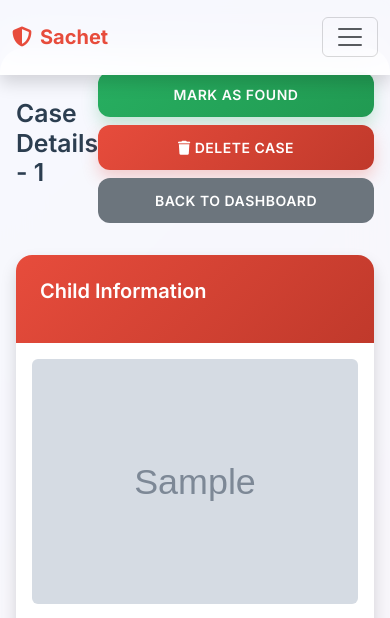
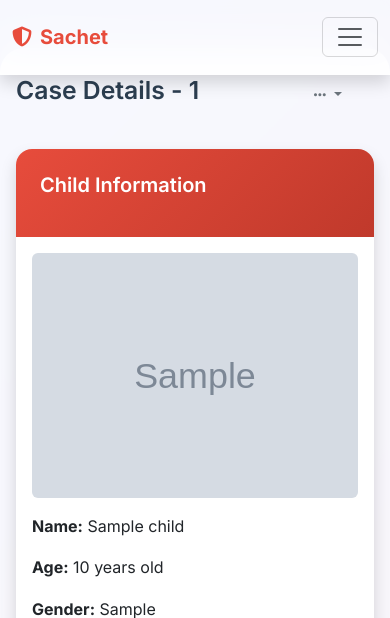
Before and after one commit to Harshil089/Sachet, a Flask app: page /admin/case/1 in a window 390 px wide. Shown: the top 618 px of the page. Run offline with Flask 3, Linux system fonts and the light colour scheme; a user stored in the database is signed in; tables that the repository leaves empty hold one stand-in row (values such as "Sample post"); grey boxes marked "Sample" are stand-in pictures; some libraries are stand-ins or nearby versions.

Commit message:
Refactor admin case detail page for mobile responsiveness
Co-authored-by: mirelip911 <mirelip911@kwifa.com>

```diff
--- a/templates/admin/case_detail.html
+++ b/templates/admin/case_detail.html
@@ -5,17 +5,21 @@
 {% block content %}
 <div class="d-flex justify-content-between align-items-center mb-4">
     <h2>Case Details - {{ child.report_id }}</h2>
-    <div>
-        <!-- ADMIN CONTROLS -->
+    <div class="admin-actions">
+        <!-- Desktop/Tablet: show full buttons -->
+        <div class="d-none d-md-flex align-items-center">
             {% if child.status == 'missing' %}
                 <a href="{{ url_for('update_case_status', report_id=child.report_id, status='found') }}"
-               class="btn btn-success me-2">Mark as Found</a>
+                   class="btn btn-success me-2">
+                    <i class="fas fa-check me-1"></i>Mark as Found
+                </a>
             {% endif %}
             {% if child.status == 'found' %}
                 <a href="{{ url_for('update_case_status', report_id=child.report_id, status='missing') }}"
-               class="btn btn-warning me-2">Mark as Missing Again</a>
+                   class="btn btn-warning me-2">
+                    <i class="fas fa-undo me-1"></i>Mark as Missing Again
+                </a>
             {% endif %}
-        <!-- FIXED DELETE BUTTON -->
             <button type="button"
                     class="btn btn-danger me-2"
                     id="deleteCaseBtn"
@@ -23,7 +27,46 @@
                     data-child-name="{{ child.name }}">
                 <i class="fas fa-trash me-1"></i>Delete Case
             </button>
-        <a href="{{ url_for('admin_dashboard') }}" class="btn btn-secondary">Back to Dashboard</a>
+            <a href="{{ url_for('admin_dashboard') }}" class="btn btn-secondary">
+                <i class="fas fa-arrow-left me-1"></i>Back to Admin
+            </a>
+        </div>
+
+        <!-- Mobile: compact actions dropdown -->
+        <div class="dropdown d-md-none">
+            <button class="btn btn-outline-secondary dropdown-toggle" type="button" id="adminActionsMenu" data-bs-toggle="dropdown" aria-expanded="false">
+                <i class="fas fa-ellipsis-h"></i>
+            </button>
+            <ul class="dropdown-menu dropdown-menu-end" aria-labelledby="adminActionsMenu">
+                {% if child.status == 'missing' %}
+                <li>
+                    <a class="dropdown-item" href="{{ url_for('update_case_status', report_id=child.report_id, status='found') }}">
+                        <i class="fas fa-check me-2 text-success"></i>Mark as Found
+                    </a>
+                </li>
+                {% endif %}
+                {% if child.status == 'found' %}
+                <li>
+                    <a class="dropdown-item" href="{{ url_for('update_case_status', report_id=child.report_id, status='missing') }}">
+                        <i class="fas fa-undo me-2 text-warning"></i>Mark as Missing Again
+                    </a>
+                </li>
+                {% endif %}
+                <li><hr class="dropdown-divider"></li>
+                <li>
+                    <a class="dropdown-item text-danger delete-case-link-mobile" href="#" id="deleteCaseLinkMobile"
+                       data-report-id="{{ child.report_id }}" data-child-name="{{ child.name }}">
+                        <i class="fas fa-trash me-2"></i>Delete Case
+                    </a>
+                </li>
+                <li><hr class="dropdown-divider"></li>
+                <li>
+                    <a class="dropdown-item" href="{{ url_for('admin_dashboard') }}">
+                        <i class="fas fa-arrow-left me-2"></i>Back to Admin
+                    </a>
+                </li>
+            </ul>
+        </div>
     </div>
 </div>
 
@@ -223,6 +266,25 @@ document.addEventListener('DOMContentLoaded', function() {
         });
     }
 
+    // Mobile delete link inside dropdown
+    const mobileDeleteLink = document.getElementById('deleteCaseLinkMobile');
+    if (mobileDeleteLink) {
+        mobileDeleteLink.addEventListener('click', function(e) {
+            e.preventDefault();
+            e.stopPropagation();
+
+            const reportId = this.getAttribute('data-report-id');
+            const childName = this.getAttribute('data-child-name');
+
+            document.getElementById('deleteCaseName').textContent = childName;
+            document.getElementById('deleteCaseId').textContent = reportId;
+            document.getElementById('deleteForm').action = `/admin/delete_case/${reportId}`;
+
+            const deleteModal = new bootstrap.Modal(document.getElementById('deleteModal'));
+            deleteModal.show();
+        });
+    }
+
     // Parse map data from JSON
     var mapData = JSON.parse(document.getElementById('map-data').textContent);
 
--- a/templates/base.html
+++ b/templates/base.html
@@ -81,8 +81,7 @@
                 <div class="col-md-4">
                     <h6>Emergency Contacts</h6>
                     <p class="mb-0">
-                        <i class="fas fa-phone me-1"></i>112 - Police<br>
-                        <i class="fas fa-phone me-1"></i>1-800-THE-LOST
+                        <i class="fas fa-phone me-1"></i><a class="text-light text-decoration-none" href="tel:112">112 - Police</a>
                     </p>
                 </div>
                 <div class="col-md-4">
--- a/templates/case_detail.html
+++ b/templates/case_detail.html
@@ -46,7 +46,11 @@
                 <p><strong>Reported:</strong> {{ child.date_reported.strftime('%B %d, %Y at %I:%M %p') }}</p>
                 <p><strong>Description:</strong> {{ child.description }}</p>
                 {% if child.emergency_contact %}
-                <p><strong>Emergency Contact:</strong> {{ child.emergency_contact }}</p>
+                <p><strong>Emergency Contact:</strong>
+                    <a href="tel:{{ child.emergency_contact|replace(' ', '')|replace('(', '')|replace(')', '')|replace('-', '') }}">
+                        {{ child.emergency_contact }}
+                    </a>
+                </p>
                 {% endif %}
 
                 {% if child.audio_filename %}
--- a/templates/found.html
+++ b/templates/found.html
@@ -37,7 +37,11 @@
                             <p><strong>Last Seen:</strong> {{ child.last_seen_location }}</p>
                             <p><strong>Description:</strong> {{ child.description }}</p>
                             {% if child.emergency_contact %}
-                            <p><strong>Emergency Contact:</strong> {{ child.emergency_contact }}</p>
+                            <p><strong>Emergency Contact:</strong>
+                                <a href="tel:{{ child.emergency_contact|replace(' ', '')|replace('(', '')|replace(')', '')|replace('-', '') }}">
+                                    {{ child.emergency_contact }}
+                                </a>
+                            </p>
                             {% endif %}
 
                             {% if child.audio_filename %}
```
Lines whose indentation alone changed are shown as unchanged.
